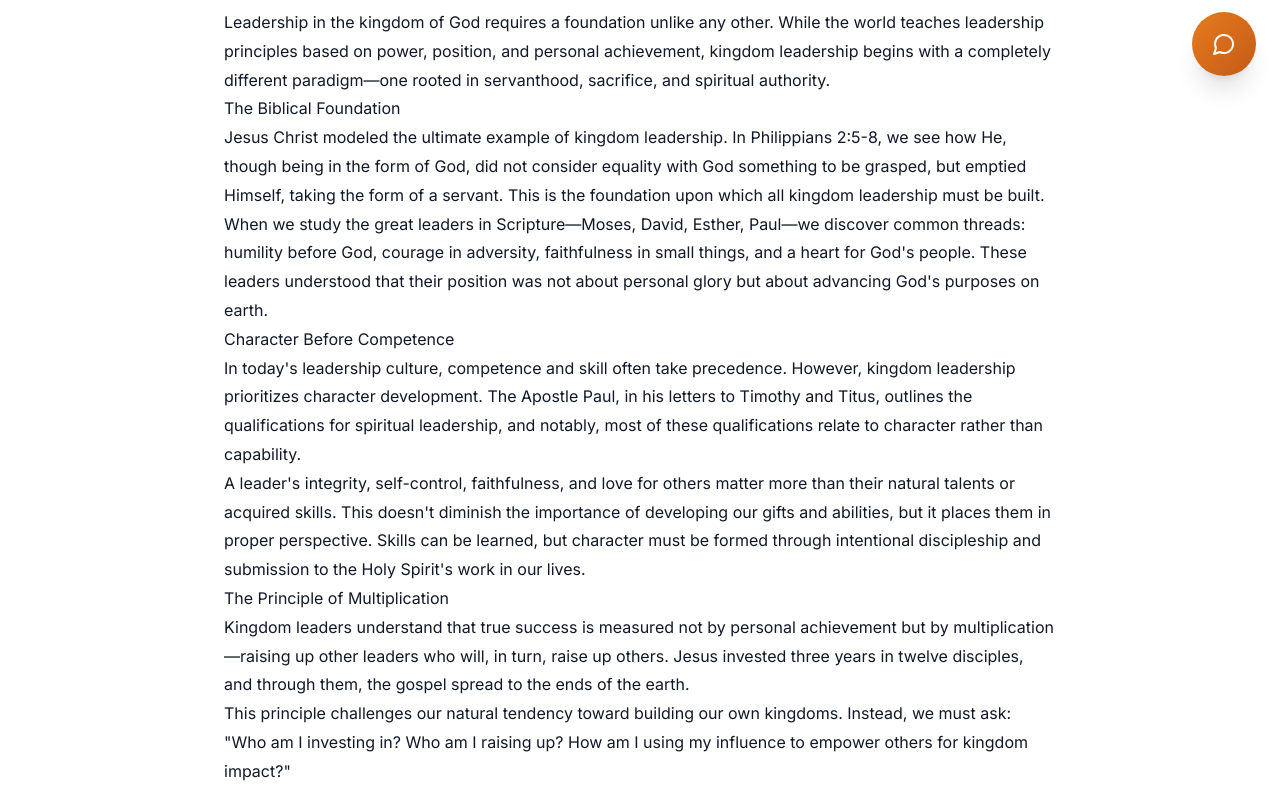
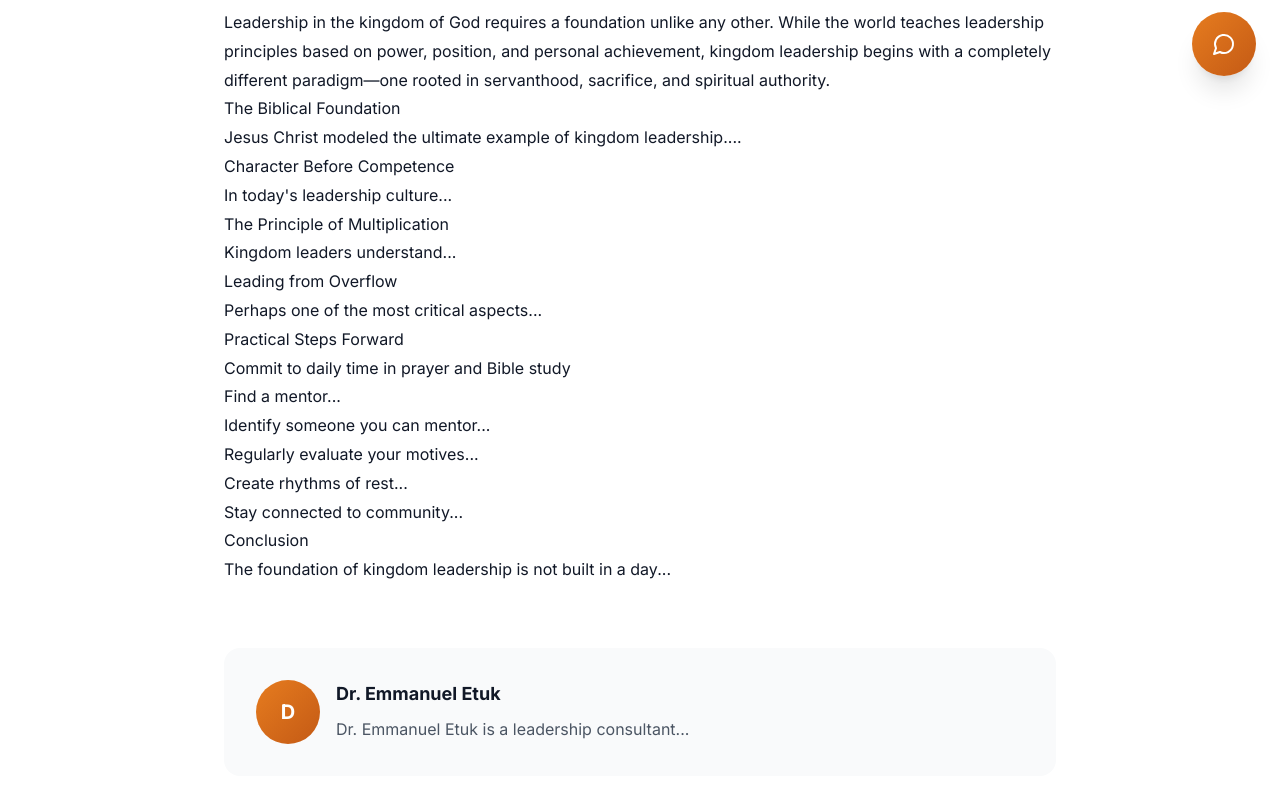
Before and after one commit to V-007-007/lima-website, a Next.js app: page /blog/1 in a window 1280 px wide. Shown: the part 700-1491 px from the top of the page. Built offline with nearby package versions, Linux system fonts and the light colour scheme; a web font is replaced by a local one.

Commit message:
Update page.tsx (fix annotation for params object)

```diff
--- a/src/app/blog/[slug]/page.tsx
+++ b/src/app/blog/[slug]/page.tsx
@@ -3,56 +3,59 @@ import Image from 'next/image'
 import { Calendar, User, ArrowLeft } from 'lucide-react'
 import Link from 'next/link'
 
-// TODO: In the future, fetch this from CMS based on slug
-export default function BlogPostPage({ params }: { params: { slug: string } }) {
-  // Placeholder blog post content
+// --- FIX APPLIED HERE ---
+// Correct typing for Next.js App Router params
+interface BlogPostPageProps {
+  params: {
+    slug: string
+  }
+}
+
+export default function BlogPostPage({ params }: BlogPostPageProps) {
+  const { slug } = params
+
+  // Placeholder blog post content (you’ll replace later with dynamic data)
   const post = {
     title: 'The Foundation of Kingdom Leadership: Building on Solid Ground',
     date: 'January 15, 2024',
     author: 'Dr. Emmanuel Etuk',
     image: '/images/placeholder-1.jpg',
-    content:
+    content: (
       <>
         <p>Leadership in the kingdom of God requires a foundation unlike any other. While the world teaches leadership principles based on power, position, and personal achievement, kingdom leadership begins with a completely different paradigm—one rooted in servanthood, sacrifice, and spiritual authority.</p>
+
         <h2>The Biblical Foundation</h2>
-      <p>Jesus Christ modeled the ultimate example of kingdom leadership. In Philippians 2:5-8, we see how He, though being in the form of God, did not consider equality with God something to be grasped, but emptied Himself, taking the form of a servant. This is the foundation upon which all kingdom leadership must be built.</p>
-      <p>When we study the great leaders in Scripture—Moses, David, Esther, Paul—we discover common threads: humility before God, courage in adversity, faithfulness in small things, and a heart for God's people. These leaders understood that their position was not about personal glory but about advancing God's purposes on earth.</p>
+        <p>Jesus Christ modeled the ultimate example of kingdom leadership....</p>
 
         <h2>Character Before Competence</h2>
-      <p>In today's leadership culture, competence and skill often take precedence. However, kingdom leadership prioritizes character development. The Apostle Paul, in his letters to Timothy and Titus, outlines the qualifications for spiritual leadership, and notably, most of these qualifications relate to character rather than capability.</p>
-      <p>A leader's integrity, self-control, faithfulness, and love for others matter more than their natural talents or acquired skills. This doesn't diminish the importance of developing our gifts and abilities, but it places them in proper perspective. Skills can be learned, but character must be formed through intentional discipleship and submission to the Holy Spirit's work in our lives.</p>
+        <p>In today's leadership culture...</p>
 
         <h2>The Principle of Multiplication</h2>
-  <p>Kingdom leaders understand that true success is measured not by personal achievement but by multiplication—raising up other leaders who will, in turn, raise up others. Jesus invested three years in twelve disciples, and through them, the gospel spread to the ends of the earth.</p>
-
-  <p>This principle challenges our natural tendency toward building our own kingdoms. Instead, we must ask: "Who am I investing in? Who am I raising up? How am I using my influence to empower others for kingdom impact?"</p>
+        <p>Kingdom leaders understand...</p>
 
         <h2>Leading from Overflow</h2>
-  <p>Perhaps one of the most critical aspects of kingdom leadership is maintaining our own spiritual vitality. We cannot lead others where we have not gone ourselves. Our leadership must flow from a vibrant, intimate relationship with Christ.</p>
-
-  <p>This means prioritizing time in God's presence, staying rooted in Scripture, maintaining accountability, and creating margin in our lives for spiritual renewal. When we lead from a place of overflow rather than depletion, we bring life to those we serve.</p>
+        <p>Perhaps one of the most critical aspects...</p>
 
         <h2>Practical Steps Forward</h2>
-  <p>Building on this foundation requires intentionality. Here are some practical steps:</p>
-
         <ul>
           <li>Commit to daily time in prayer and Bible study</li>
-    <li>Find a mentor who models kingdom leadership</li>
-    <li>Identify someone you can mentor and invest in regularly</li>
-    <li>Regularly evaluate your motives and heart attitudes</li>
-    <li>Create rhythms of rest and renewal in your schedule</li>
-    <li>Stay connected to a community that provides accountability</li>
+          <li>Find a mentor...</li>
+          <li>Identify someone you can mentor...</li>
+          <li>Regularly evaluate your motives...</li>
+          <li>Create rhythms of rest...</li>
+          <li>Stay connected to community...</li>
         </ul>
 
         <h2>Conclusion</h2>
-  <p>The foundation of kingdom leadership is not built in a day. It requires patience, perseverance, and a willingness to be shaped by the Master Builder. But as we commit to building on the solid ground of Christ and His principles, we position ourselves to lead with authority, integrity, and lasting impact.</p>
+        <p>The foundation of kingdom leadership is not built in a day...</p>
+      </>
+    )
+  }
 
-  <p>The world needs kingdom leaders now more than ever—leaders who will stand firm on biblical principles, serve with humility, and advance God's purposes with courage and conviction. The question is: Will you be one of them?</p>
-      </>
-  }
   return (
     <div className="pt-20 min-h-screen bg-white">
       <article>
+
         {/* Hero Image */}
         <div className="relative h-[500px] w-full bg-gray-900">
           <Image
@@ -62,17 +65,26 @@ return (
             className="object-cover opacity-80"
           />
           <div className="absolute inset-0 bg-gradient-to-t from-black/60 to-transparent" />
+
           <div className="absolute bottom-0 left-0 right-0 section-container pb-12">
-        <Link href="/blog" className="inline-flex items-center text-white hover:text-primary-300 transition-colors mb-6">
+            <Link
+              href="/blog"
+              className="inline-flex items-center text-white hover:text-primary-300 transition-colors mb-6"
+            >
               <ArrowLeft className="w-5 h-5 mr-2" />
               Back to Blog
             </Link>
-        <h1 className="heading-xl text-white mb-6 max-w-4xl">{post.title}</h1>
+
+            <h1 className="heading-xl text-white mb-6 max-w-4xl">
+              {post.title}
+            </h1>
+
             <div className="flex items-center space-x-6 text-white/90">
               <div className="flex items-center space-x-2">
                 <Calendar className="w-5 h-5" />
                 <span>{post.date}</span>
               </div>
+
               <div className="flex items-center space-x-2">
                 <User className="w-5 h-5" />
                 <span>{post.author}</span>
@@ -86,9 +98,7 @@ return (
           <div className="section-container max-w-4xl">
             <div
               className="prose prose-lg max-w-none"
-          style={{
-            lineHeight: '1.8',
-          }}
+              style={{ lineHeight: '1.8' }}
             >
               {post.content}
             </div>
@@ -99,12 +109,13 @@ return (
                 <div className="w-16 h-16 rounded-full bg-gradient-to-br from-primary-600 to-primary-800 flex items-center justify-center text-white font-bold text-xl flex-shrink-0">
                   {post.author.charAt(0)}
                 </div>
+
                 <div>
-              <h3 className="font-bold text-gray-900 text-lg mb-2">{post.author}</h3>
+                  <h3 className="font-bold text-gray-900 text-lg mb-2">
+                    {post.author}
+                  </h3>
                   <p className="text-gray-600 leading-relaxed">
-                Dr. Emmanuel Etuk is a leadership consultant, author, and founding director of LIMA Academy.
-                With over 20 years of experience in ministry leadership, he is passionate about equipping
-                the next generation of kingdom leaders.
+                    Dr. Emmanuel Etuk is a leadership consultant...
                   </p>
                 </div>
               </div>
@@ -112,7 +123,10 @@ return (
 
             {/* Share Section */}
             <div className="mt-12 text-center">
-          <p className="text-gray-600 mb-4">Found this helpful? Share it with your network</p>
+              <p className="text-gray-600 mb-4">
+                Found this helpful? Share it with your network
+              </p>
+
               <div className="flex justify-center space-x-4">
                 <a href="#" className="btn-secondary">Share on Twitter</a>
                 <a href="#" className="btn-secondary">Share on Facebook</a>
@@ -122,7 +136,7 @@ return (
         </AnimatedSection>
       </article>
 
-  {/* Related/More Articles */}
+      {/* More Articles */}
       <AnimatedSection className="section-padding bg-gray-50">
         <div className="section-container">
           <div className="max-w-4xl mx-auto text-center">
```
Lines whose indentation alone changed are shown as unchanged.
